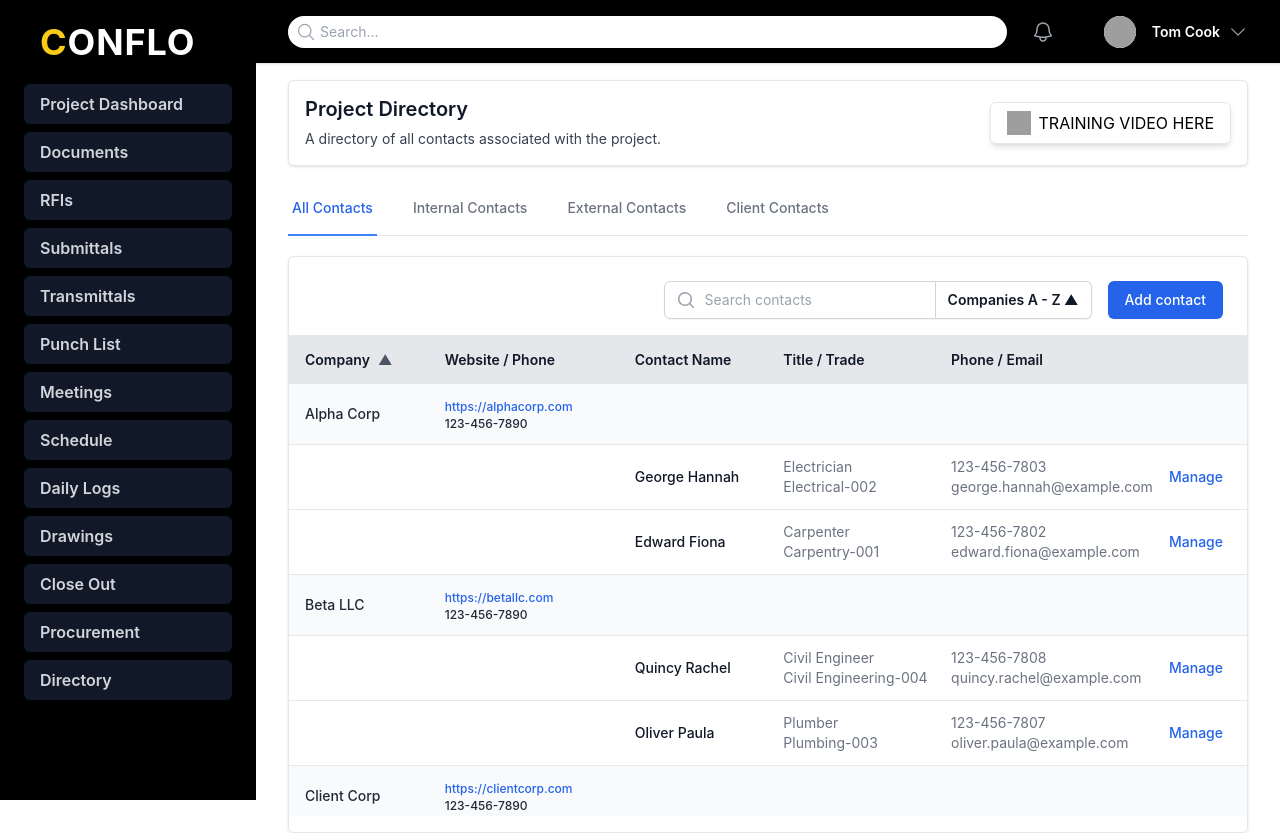
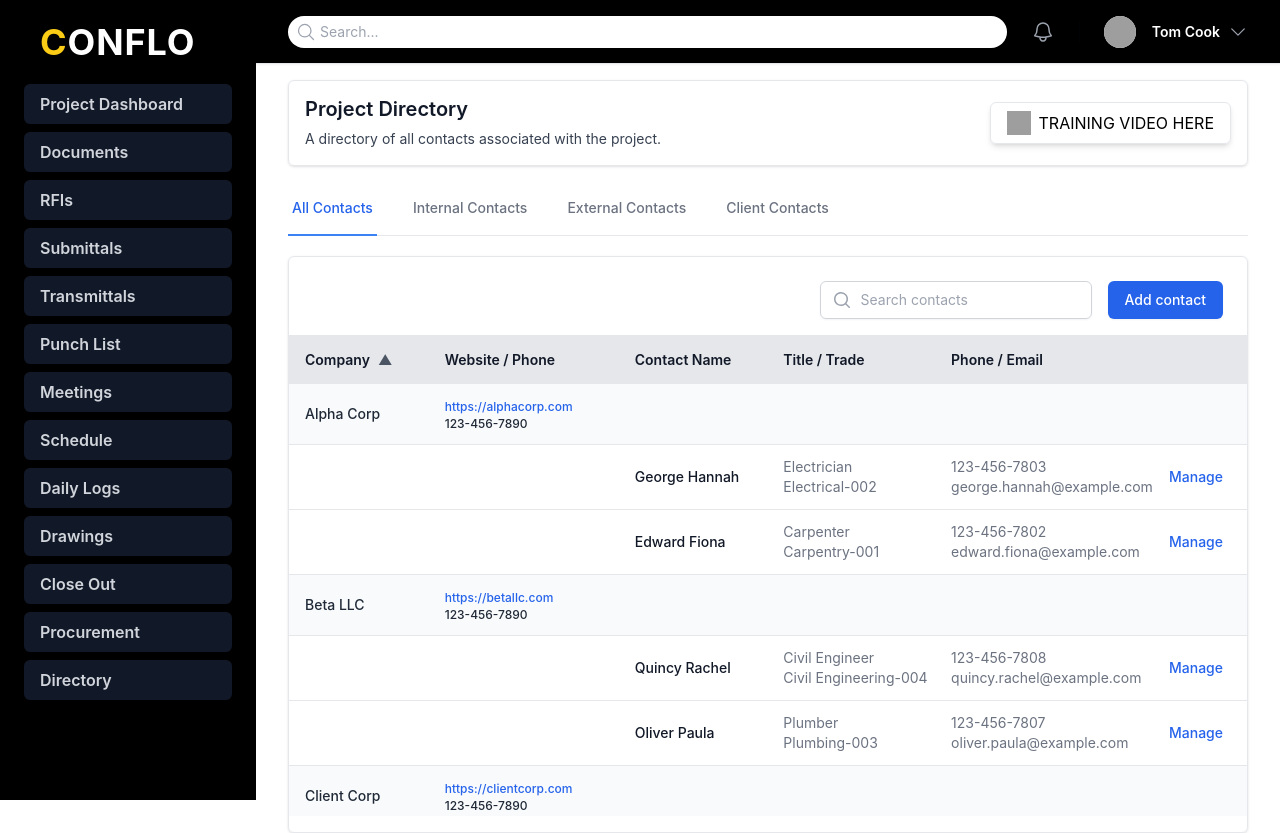
Before and after one commit to ConfloTechnologies/conflo-technologies-react-frontend, a React (Create React App) app: page /directory/project/1 in a window 1280 px wide. Built offline with nearby package versions, Linux system fonts and the light colour scheme; grey boxes are pictures that could not be loaded.

Commit message:
update to directory page

```diff
--- a/src/App/pages/Directory.jsx
+++ b/src/App/pages/Directory.jsx
@@ -329,10 +329,10 @@ export default function Directory() {
                     placeholder="Search contacts"
                     value={searchQuery}
                     onChange={(e) => setSearchQuery(e.target.value)}
-                    className="hidden w-full rounded-none rounded-l-md border-gray-300 py-1.5 pl-10 text-sm leading-6 text-gray-900 border-t border-b placeholder:text-gray-400 focus:ring-2 focus:ring-inset focus:ring-blue-600 sm:block"
+                    className="hidden w-full rounded rounded-md border-gray-300 py-1.5 pl-10 text-sm leading-6 text-gray-900 border-t border-b placeholder:text-gray-400 focus:ring-2 focus:ring-inset focus:ring-blue-600 sm:block"
                   />
                 </div>
-                <div className="hidden sm:flex relative items-center">
+                {/* <div className="hidden sm:flex relative items-center">
                   <button
                     type="button"
                     className="relative inline-flex items-center rounded-r-md px-3 py-2 text-sm font-semibold text-gray-900 border-gray-300 border-r border-b border-t hover:bg-gray-50"
@@ -340,7 +340,7 @@ export default function Directory() {
                   >
                     {sortOrder === 'asc' ? 'Companies A - Z ▲' : 'Companies Z - A ▼'}
                   </button>
-                </div>
+                </div> */}
               </div>
             </div>
             <div className="flex my-6 sm:my-0 ml-4">
```
